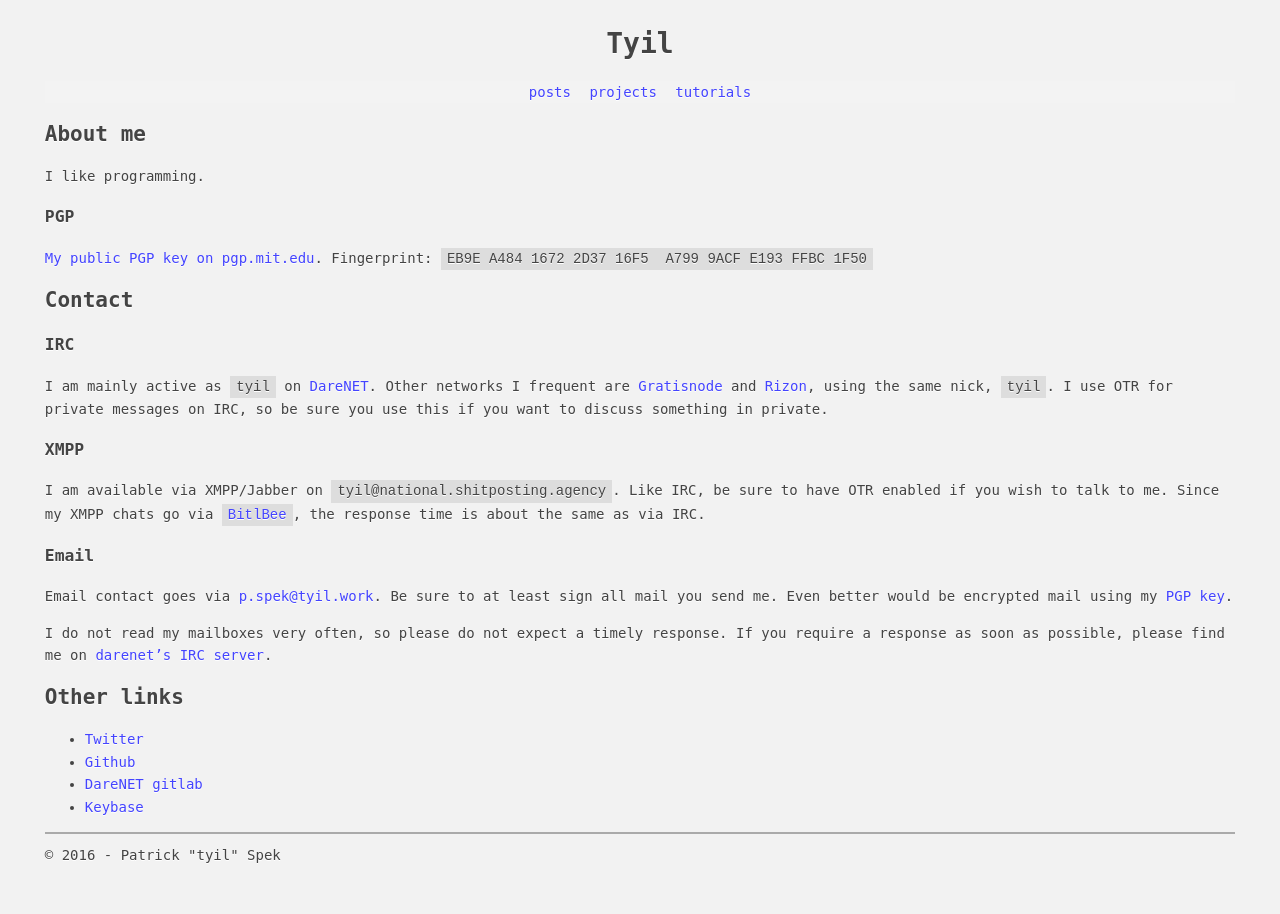
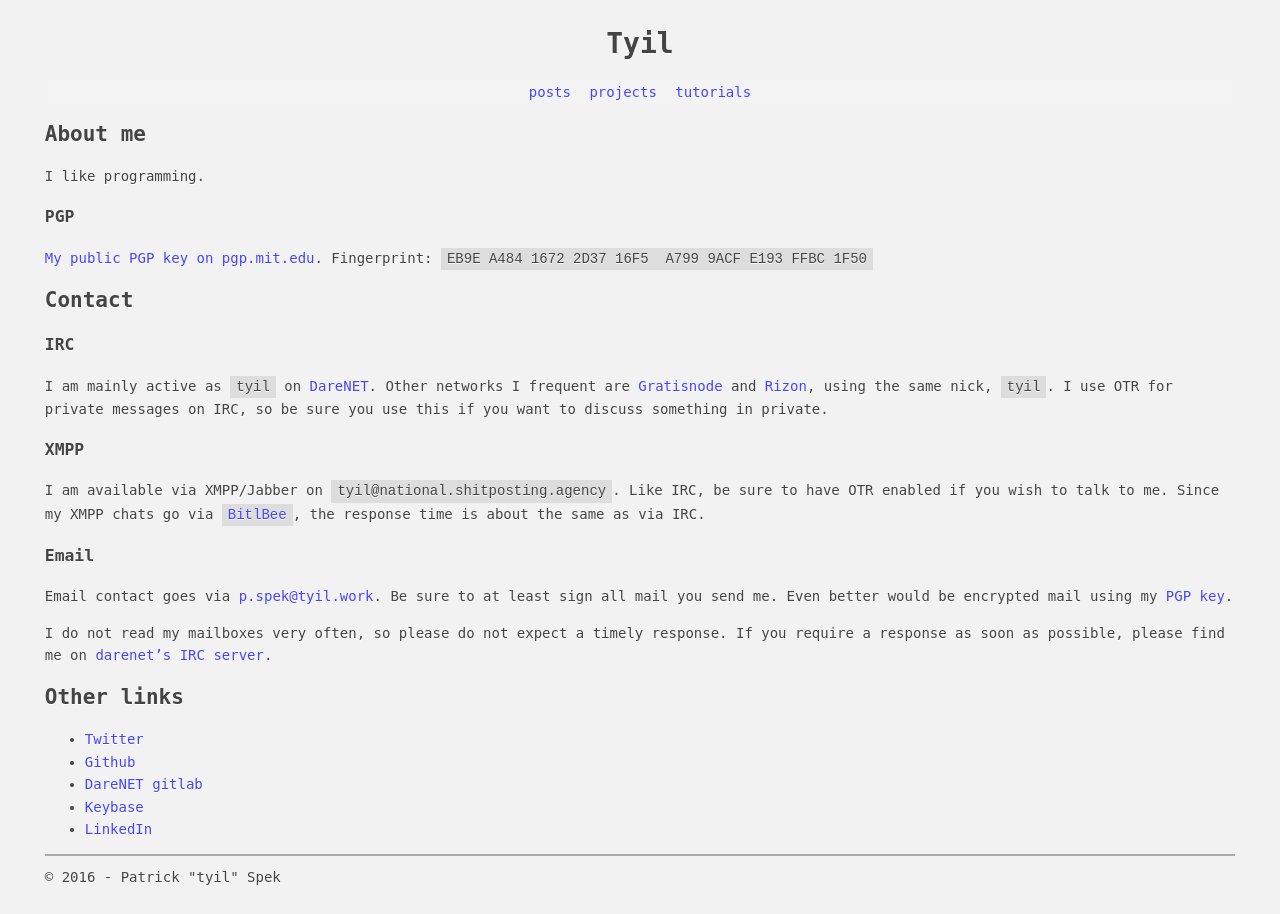
Before and after one commit to Tyil/website, a Jekyll site: the page built from _pages/index.md, in a window 1280 px wide. Built offline with Jekyll 4.4.1, drawn with Linux system fonts in a browser that asks for light colours; Markdown is read by kramdown in place of the engine named in the settings.

Commit message:
Add linkedin reference

```diff
--- a/_pages/index.md
+++ b/_pages/index.md
@@ -36,7 +36,9 @@ response. If you require a response as soon as possible, please find me on
 - [Github][github]
 - [DareNET gitlab][c.darenet]
 - [Keybase][keybase]
+- [LinkedIn][linkedin]
 
+[linkedin]: https://www.linkedin.com/in/patrickspek?
 [bitlbee]: https://www.bitlbee.org/main.php/news.r.html
 [mail]: mailto:p.spek@tyil.work
 [c.darenet]: https://c.darenet.org/u/tyil
```
